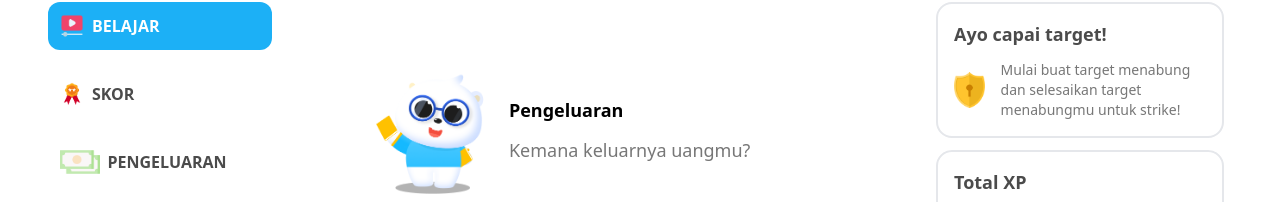
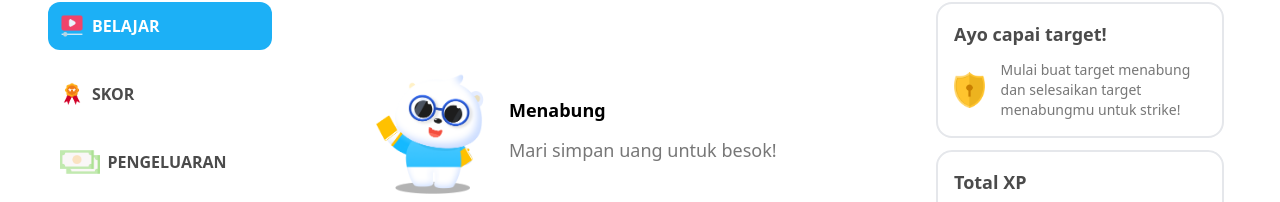
Before and after one commit to rakafebriansy/funance-web, a React (Vite) app: page /saving in a window 1280 px wide. Shown: the part 103-305 px from the top of the page. Built offline with nearby package versions, Linux system fonts and the light colour scheme.

Commit message:
fix: title name of saving

```diff
--- a/src/pages/Saving.jsx
+++ b/src/pages/Saving.jsx
@@ -57,8 +57,8 @@ const Saving = ({  }) => {
                     <div className="flex gap-5 text-lg items-center">
                         <img src={aceSmartImg} className="h-32" />
                         <div className="flex flex-col gap-3">
-                            <p className="font-bold">Pengeluaran</p>
-                            <p className="text-longText">Kemana keluarnya uangmu?</p>
+                            <p className="font-bold">Menabung</p>
+                            <p className="text-longText">Mari simpan uang untuk besok!</p>
                         </div>
                     </div>
                     <div className="flex flex-col gap-3">
```
